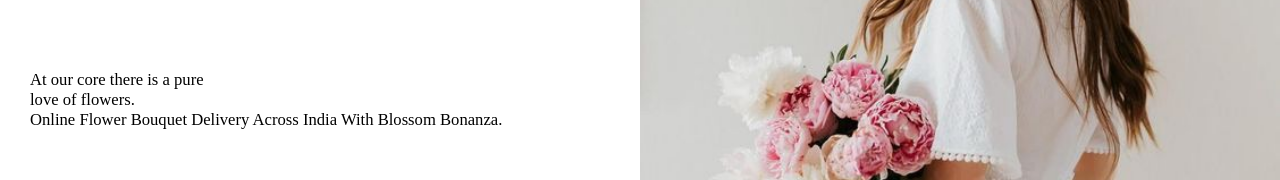
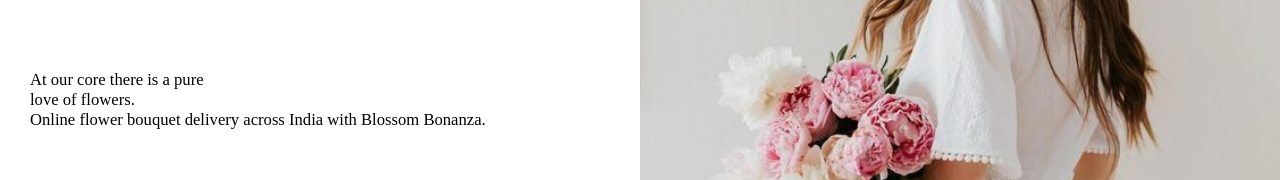
Before and after one commit to mansiraizada/Blossom-Bonanza, a plain HTML site: page index.html in a window 1280 px wide. Shown: the part 489-669 px from the top of the page. Drawn offline with Linux system fonts and the light colour scheme.

Commit message:
Update index.html

```diff
--- a/index.html
+++ b/index.html
@@ -34,7 +34,7 @@
             <p id="bottom">
                 At our core there is a pure <br>
                 love of flowers.<br>
-                Online Flower Bouquet Delivery Across India With Blossom Bonanza.
+                Online flower bouquet delivery across India with Blossom Bonanza.
             </p>
         </div>
         <div id="right">
```
